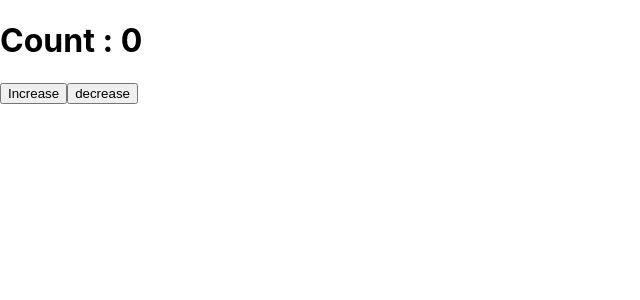
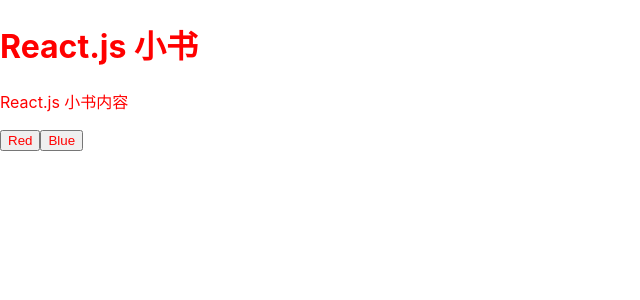
Before and after one commit to maguiqing/react-redux, a React (Create React App) app: page / in a window 1280 px wide. Shown: the top 300 px of the page, without its empty margins (0-640 px from the left). Built offline with nearby package versions, Linux system fonts and the light colour scheme.

Commit message:
feat: finish

```diff
--- /dev/null
+++ b/src/Content.js
@@ -0,0 +1,40 @@
+import React, { Component } from 'react'
+import PropTypes from 'prop-types'
+import ThemeSwitch from './ThemeSwitch'
+import { connect } from './react-redux'
+
+class Content extends Component {
+    static contextTypes = {
+        store: PropTypes.object
+    }
+    constructor() {
+        super()
+        this.state = { themeColor: '' }
+    }
+    // componentWillMount () {
+    //     const { store } = this.context
+    //     this._updateThemeColor()
+    //     store.subscribe(() => this._updateThemeColor())
+    //   }
+    //   _updateThemeColor () {
+    //     const { store } = this.context
+    //     const state = store.getState()
+    //     this.setState({ themeColor: state.themeColor })
+    //   }
+    render() {
+        return (
+            <div>
+                 <p style={{ color: this.props.themeColor }}>React.js 小书内容</p>
+                <ThemeSwitch />
+            </div>
+        )
+    }
+}
+const mapStateToProps = (state) => {
+    return {
+      themeColor: state.themeColor
+    }
+  }
+  Content = connect(mapStateToProps)(Content)
+
+export default Content
--- /dev/null
+++ b/src/Header.js
@@ -0,0 +1,42 @@
+import React, { Component } from 'react'
+import PropTypes from 'prop-types'
+import { connect } from './react-redux'
+
+
+class Header extends Component {
+  static contextTypes = {
+    store: PropTypes.object
+   }
+   constructor () {
+    super()
+    this.state = { themeColor: '' }
+  }
+
+//   componentWillMount () {
+//     const { store } = this.context
+//     this._updateThemeColor()
+//     store.subscribe(() => this._updateThemeColor())
+
+//   }
+
+//   _updateThemeColor () {
+//     const { store } = this.context
+//     const state = store.getState()
+//     this.setState({ themeColor: state.themeColor })
+//   }
+
+  render () {
+    return (
+      <h1 style={{ color: this.props.themeColor }}>React.js 小书</h1>
+    )
+  }
+}
+const mapStateToProps = (state) => {
+    return {
+      themeColor: state.themeColor
+    }
+}
+
+Header = connect(mapStateToProps)(Header)
+
+export default Header
--- a/src/Provider.js
+++ b/src/Provider.js
@@ -2,6 +2,10 @@
 import ReduxContext from "./context";
 
 export default class Provider extends Component {
+
+  constructor(props) {
+    super(props)
+  }
   render(){
     console.log(11, this.props.store)
     return (
--- /dev/null
+++ b/src/ThemeSwitch.js
@@ -0,0 +1,68 @@
+import React, { Component } from 'react'
+import PropTypes from 'prop-types'
+import { connect } from './react-redux'
+
+class ThemeSwitch extends Component {
+    static propTypes = {
+        themeColor: PropTypes.string,
+        onSwitchColor: PropTypes.func
+    }
+
+    handleSwitchColor(color) {
+        if (this.props.onSwitchColor) {
+            this.props.onSwitchColor(color)
+        }
+    }
+
+    constructor() {
+        super()
+        this.state = { themeColor: '' }
+    }
+
+    // componentWillMount() {
+    //     const { store } = this.context
+    //     this._updateThemeColor()
+    //     store.subscribe(() => this._updateThemeColor())
+    // }
+
+    // _updateThemeColor() {
+    //     const { store } = this.context
+    //     const state = store.getState()
+    //     this.setState({ themeColor: state.themeColor })
+    // }
+    // dispatch action 去改变颜色
+    // handleSwitchColor(color) {
+    //     const { store } = this.context
+    //     store.dispatch({
+    //         type: 'CHANGE_COLOR',
+    //         themeColor: color
+    //     })
+    // }
+    render() {
+        return (
+            <div>
+                <button
+                    style={{ color: this.props.themeColor }}
+                    onClick={this.handleSwitchColor.bind(this, 'red')}>Red</button>
+                <button
+                    style={{ color: this.props.themeColor }}
+                    onClick={this.handleSwitchColor.bind(this, 'blue')}>Blue</button>
+            </div>
+        )
+    }
+}
+const mapStateToProps = (state) => {
+    return {
+        themeColor: state.themeColor
+    }
+}
+const mapDispatchToProps = (dispatch) => {
+    return {
+        onSwitchColor: (color) => {
+            dispatch({ type: 'CHANGE_COLOR', themeColor: color })
+        }
+    }
+}
+ThemeSwitch = connect(mapStateToProps, mapDispatchToProps)(ThemeSwitch)
+
+export default ThemeSwitch
--- a/src/index.js
+++ b/src/index.js
@@ -1,20 +1,72 @@
-import React from 'react';
+import React, { Component } from 'react';
 import ReactDOM from 'react-dom';
+import PropTypes from 'prop-types'
 import './index.css';
 import Counter from './Counter';
-import { Provider } from 'react-redux';
+// import { Provider } from 'react-redux';
+import { Provider } from './react-redux';
 // import Provider from './Provider';
-import store from './models/index';
+// import store from './models/index';
 import reportWebVitals from './reportWebVitals';
 
+
+import Header from './Header'
+import Content from './Content'
+
+
+class Index extends Component {
+  render() {
+    return (
+      <div>
+        <Header />
+        <Content />
+      </div>
+    )
+  }
+}
+
+function createStore(reducer) {
+  let state = null
+  const listeners = []
+  const subscribe = (listener) => listeners.push(listener)
+  const getState = () => state
+  const dispatch = (action) => {
+    state = reducer(state, action)
+    listeners.forEach((listener) => listener())
+  }
+  dispatch({}) // 初始化 state
+  return { getState, dispatch, subscribe }
+}
+
+const themeReducer = (state, action) => {
+  if (!state) return {
+    themeColor: 'red'
+  }
+  switch (action.type) {
+    case 'CHANGE_COLOR':
+      return { ...state, themeColor: action.themeColor }
+    default:
+      return state
+  }
+}
+
+const store = createStore(themeReducer)
+
 ReactDOM.render(
-  <React.StrictMode>
-    <Provider store={store}>
-      <Counter />
-    </Provider>
-  </React.StrictMode>,
+  <Provider store={store}>
+    <Index />
+  </Provider>,
   document.getElementById('root')
-);
+)
+
+// ReactDOM.render(
+//   <React.StrictMode>
+//       <Provider store={store}>
+//         <Counter />
+//       </Provider>
+//   </React.StrictMode>,
+//   document.getElementById('root')
+// );
 
 // If you want to start measuring performance in your app, pass a function
 // to log results (for example: reportWebVitals(console.log))
--- /dev/null
+++ b/src/react-redux.js
@@ -0,0 +1,70 @@
+import React, { Component } from 'react'
+import PropTypes from 'prop-types'
+
+export const connect = (mapStateToProps, mapDispatchToProps) => (WrappedComponent) => {
+  class Connect extends Component {
+    static contextTypes = {
+      store: PropTypes.object
+    }
+
+    constructor() {
+      super()
+      this.state = { allProps: {} }
+    }
+
+    componentWillMount() {
+      const { store } = this.context
+      this._updateProps()
+      store.subscribe(() => this._updateProps())
+    }
+
+    _updateProps() {
+      const { store } = this.context
+      let stateProps = mapStateToProps
+        ? mapStateToProps(store.getState(), this.props)
+        : {} // 防止 mapStateToProps 没有传入
+      let dispatchProps = mapDispatchToProps
+        ? mapDispatchToProps(store.dispatch, this.props)
+        : {} // 防止 mapDispatchToProps 没有传入
+      this.setState({
+        allProps: {
+          ...stateProps,
+          ...dispatchProps,
+          ...this.props
+        }
+      })
+    }
+
+    render() {
+      const { store } = this.context
+      let stateProps = mapStateToProps(store.getState())
+      // {...stateProps} 意思是把这个对象里面的属性全部通过 `props` 方式传递进去
+      return <WrappedComponent {...this.state.allProps} />
+    }
+  }
+
+  return Connect
+}
+
+export class Provider extends Component {
+  static propTypes = {
+    store: PropTypes.object,
+    children: PropTypes.any
+  }
+
+  static childContextTypes = {
+    store: PropTypes.object
+  }
+
+  getChildContext () {
+    return {
+      store: this.props.store
+    }
+  }
+
+  render () {
+    return (
+      <div>{this.props.children}</div>
+    )
+  }
+}
```
Also changed, not shown: src/connect.js (+8 -6 lines), 1 other file (tests, documents, lock files or other folders).
